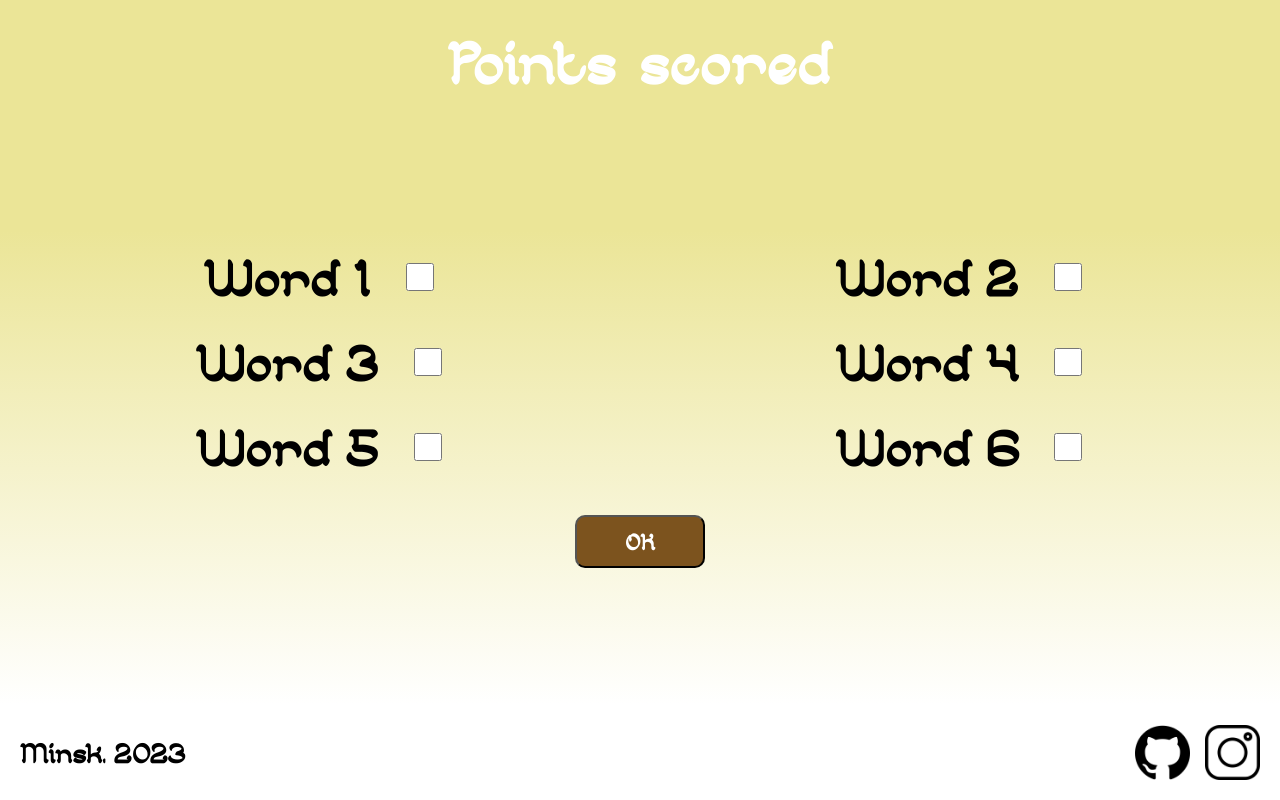
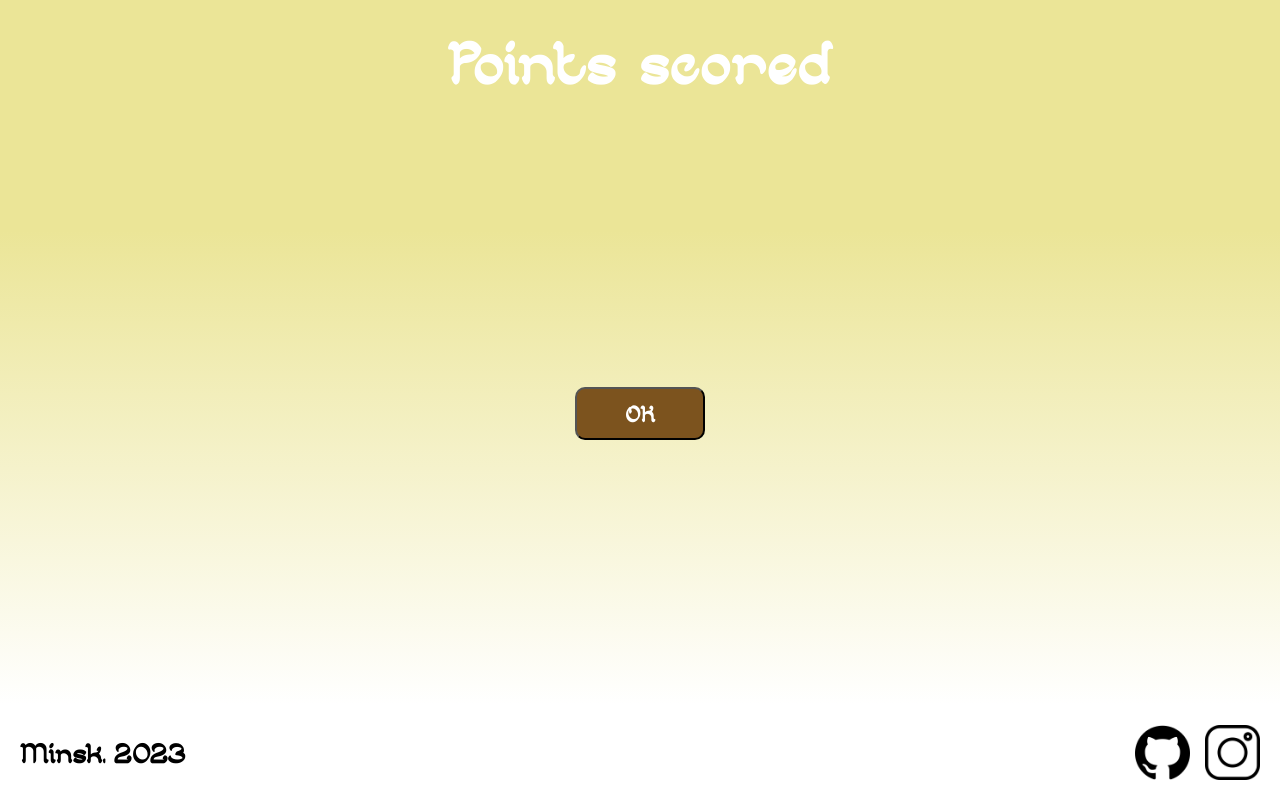
Before and after one commit to romio-krvtsky/web-game, a plain HTML site: page web-app/html/points_scored.html in a window 1280 px wide. Drawn offline with Linux system fonts and the light colour scheme.

Commit message:
updated htmls and styles

```diff
--- a/web-app/html/points_scored.html
+++ b/web-app/html/points_scored.html
@@ -16,31 +16,12 @@
 </header>
 <main>
     <form action="team_scores.html" class="results-form">
-        <div class="results-form__item">
-            <span class="results-form__item__word">Word 1</span><input type="checkbox" name="results-form__checkbox"
-                                                                       class="results-form__item__checkbox">
-        </div>
-        <div class="results-form__item">
-            <span class="results-form__item__word">Word 2</span><input type="checkbox" name="results-form__checkbox"
-                                                                       class="results-form__item__checkbox">
-        </div>
-        <div class="results-form__item">
-            <span class="results-form__item__word">Word 3</span><input type="checkbox" name="results-form__checkbox"
-                                                                       class="results-form__item__checkbox">
-        </div>
-        <div class="results-form__item">
-            <span class="results-form__item__word">Word 4</span><input type="checkbox" name="results-form__checkbox"
-                                                                       class="results-form__item__checkbox">
-        </div>
-        <div class="results-form__item">
-            <span class="results-form__item__word">Word 5</span><input type="checkbox" name="results-form__checkbox"
-                                                                       class="results-form__item__checkbox">
-        </div>
-        <div class="results-form__item">
-            <span class="results-form__item__word">Word 6</span><input type="checkbox" name="results-form__checkbox"
-                                                                       class="results-form__item__checkbox">
-        </div>
-        <input type="submit" value="OK">
+<!--        <div class="results-form__item">-->
+<!--            <span class="results-form__item__word">Word</span><input type="checkbox" name="results-form__checkbox"-->
+<!--                                                                       class="results-form__item__checkbox">-->
+<!--        </div>-->
+
+        <input type="submit" value="OK" onclick="countPoints()">
     </form>
 </main>
 <footer>
@@ -53,6 +34,7 @@
         </div>
     </div>
 </footer>
+<script defer src="../scripts/points_scored.js"></script>
 </body>
 
 </html>
```
Also changed, not shown: web-app/html/alias.html (+6 -0 lines), web-app/styles/alias.css (+27 -11 lines).
